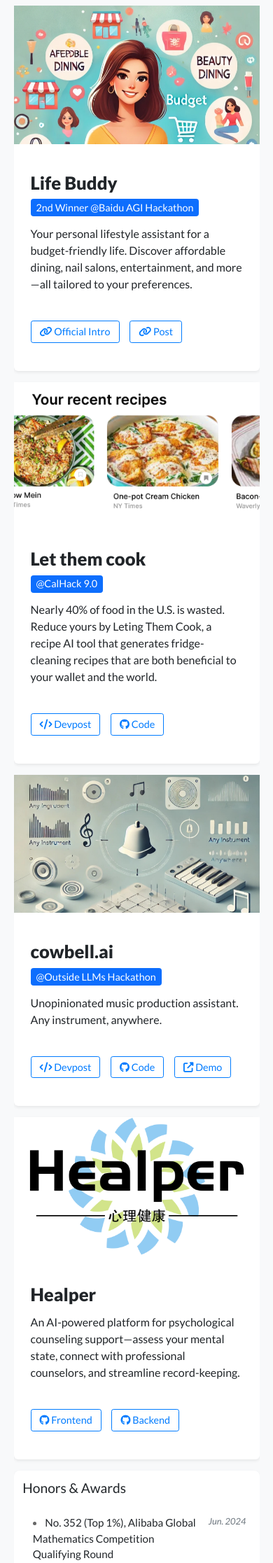
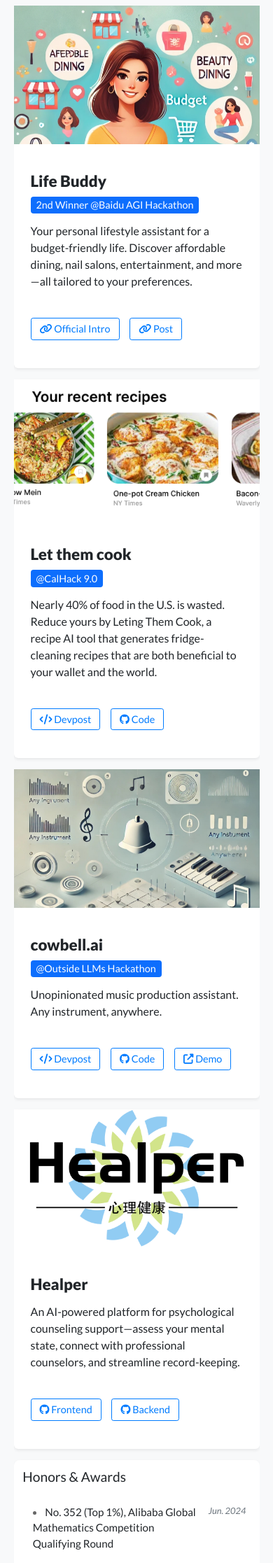
Before and after one commit to xzwu-ui/xzwu-ui.github.io, a Jekyll site: the page built from index.html, in a window 390 px wide. Shown: the part 2863-5096 px from the top of the page at 70% size. Built offline with Jekyll 4.4.1, drawn with Linux system fonts in a browser that asks for light colours; nearby versions of some CDN libraries; a style sheet for code colours, icons or effects is not loaded.

Commit message:
update project card font size

```diff
--- a/_includes/widgets/project_card.html
+++ b/_includes/widgets/project_card.html
@@ -173,7 +173,7 @@
 
     /* 标题 */
     h3.project-title {
-        font-size: 1.6rem !important;
+        font-size: 1.4rem !important;
         margin-right: 0 !important;
         width: 100% !important;
     }
```
